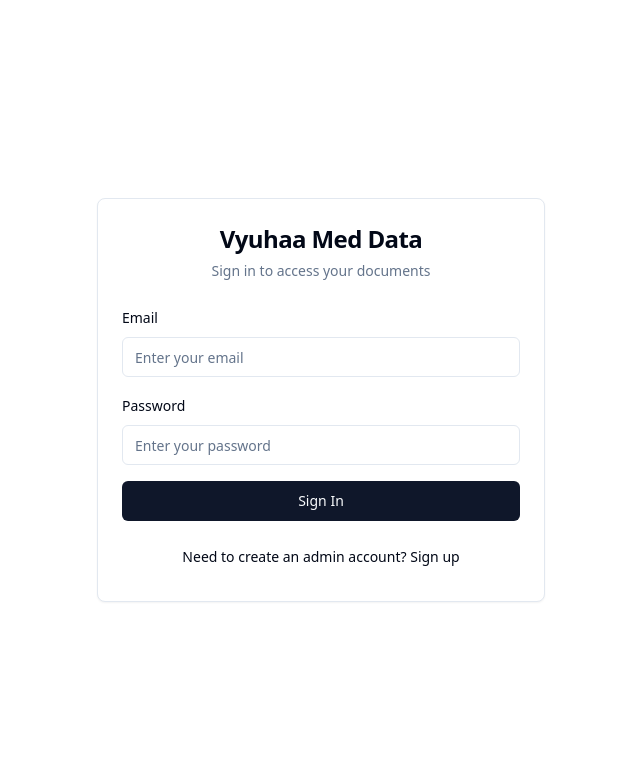
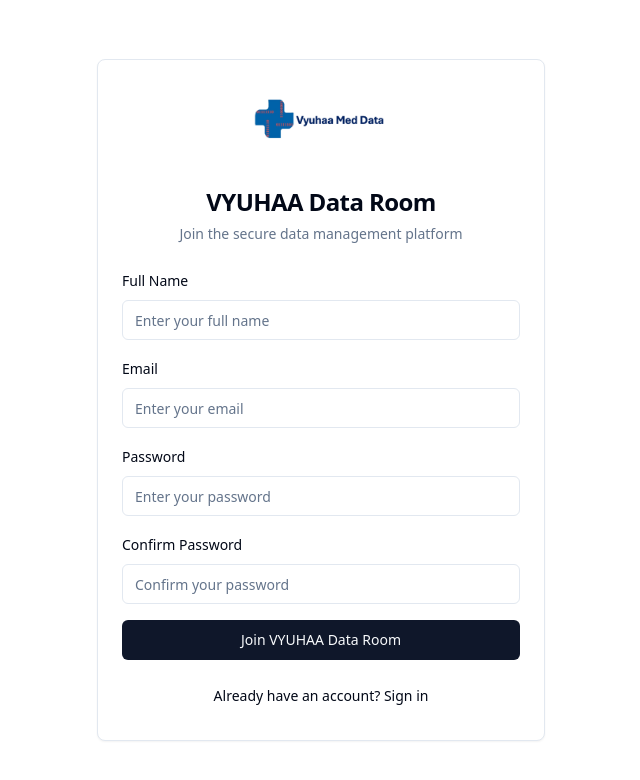
Before and after one commit to dhritimanmallick/vyhaa-data-vault, a React (Vite) app: page /auth in a window 1280 px wide. Shown: the top 780 px of the page, without its empty margins (319-959 px from the left). Built offline with nearby package versions, Linux system fonts and the light colour scheme.

Commit message:
Add landing page updates
Update landing page with new user option, logo, and title.

```diff
--- a/src/pages/Auth.tsx
+++ b/src/pages/Auth.tsx
@@ -17,7 +17,7 @@ export default function Auth() {
   const [fullName, setFullName] = useState('');
   const [isSubmitting, setIsSubmitting] = useState(false);
   const [error, setError] = useState('');
-  const [isSignUp, setIsSignUp] = useState(false);
+  const [isSignUp, setIsSignUp] = useState(true);
 
   // Redirect if already authenticated
   if (user && !loading) {
@@ -76,11 +76,18 @@ export default function Auth() {
     <div className="min-h-screen flex items-center justify-center bg-background p-4">
       <Card className="w-full max-w-md">
         <CardHeader className="text-center">
+          <div className="flex justify-center mb-4">
+            <img
+              src="/lovable-uploads/00950047-12dc-46d5-a400-3a7c64c2e12a.png"
+              alt="VYUHAA Logo"
+              className="h-20 w-auto"
+            />
+          </div>
           <CardTitle className="text-2xl font-bold">
-            Vyuhaa Med Data
+            VYUHAA Data Room
           </CardTitle>
           <CardDescription>
-            {isSignUp ? 'Create your admin account' : 'Sign in to access your documents'}
+            {isSignUp ? 'Join the secure data management platform' : 'Sign in to access your documents'}
           </CardDescription>
         </CardHeader>
         <CardContent>
@@ -156,7 +163,7 @@ export default function Auth() {
                   {isSignUp ? 'Creating account...' : 'Signing in...'}
                 </div>
               ) : (
-                isSignUp ? 'Create Admin Account' : 'Sign In'
+                isSignUp ? 'Join VYUHAA Data Room' : 'Sign In'
               )}
             </Button>
 
```
Also changed, not shown: public/lovable-uploads/00950047-12dc-46d5-a400-3a7c64c2e12a.png (added).
